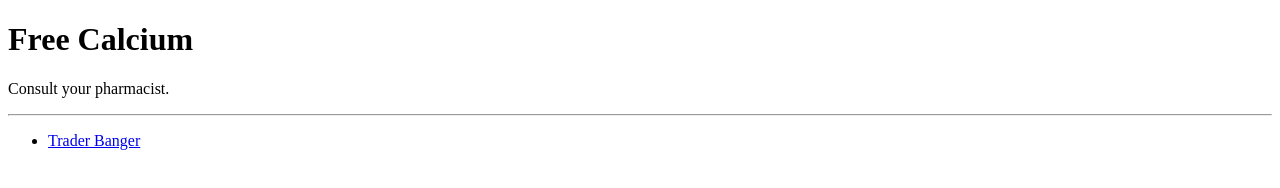
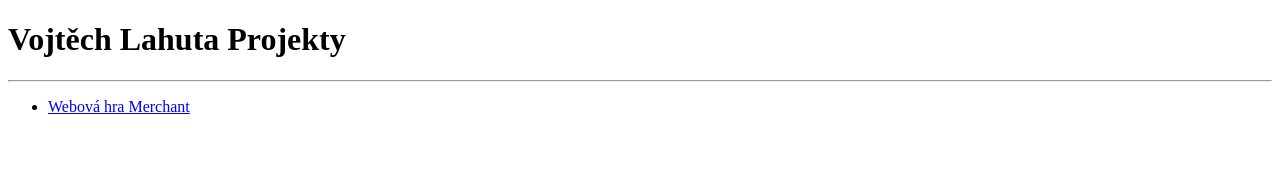
Before and after one commit to adstrafe/adstrafe.github.io, a plain HTML site: page index.html in a window 1280 px wide. Drawn offline with Linux system fonts and the light colour scheme.

Commit message:
Change index

```diff
--- a/index.html
+++ b/index.html
@@ -3,18 +3,15 @@
     <head>
         <meta charset="utf-8">
         <title>
-            Free Calcium
+            Maturita hosting
         </title>
     </head>
     <body>
-        <h1>Free Calcium</h1>
-        <p>
-            Consult your pharmacist.
-        </p>
+        <h1>Vojtěch Lahuta Projekty</h1>
         <hr>
         <ul>
             <li>
-                <a href="./content/trader/">Trader Banger</a>
+                <a href="./content/trader/">Webová hra Merchant</a>
             </li>
         </ul>
     </body>
```
